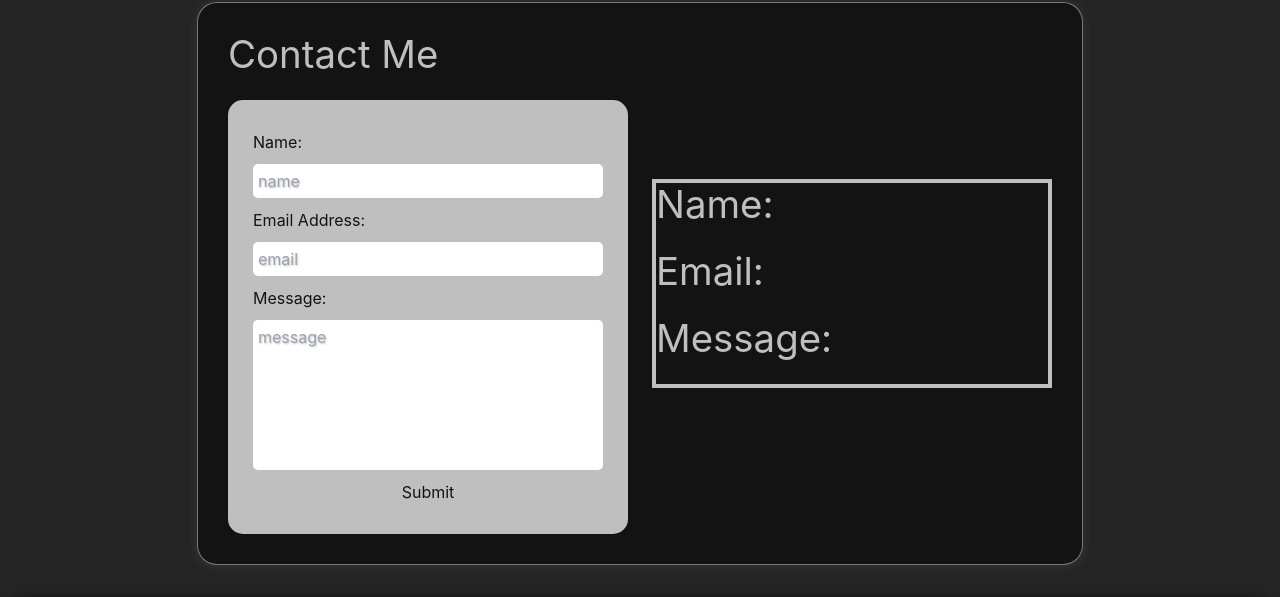
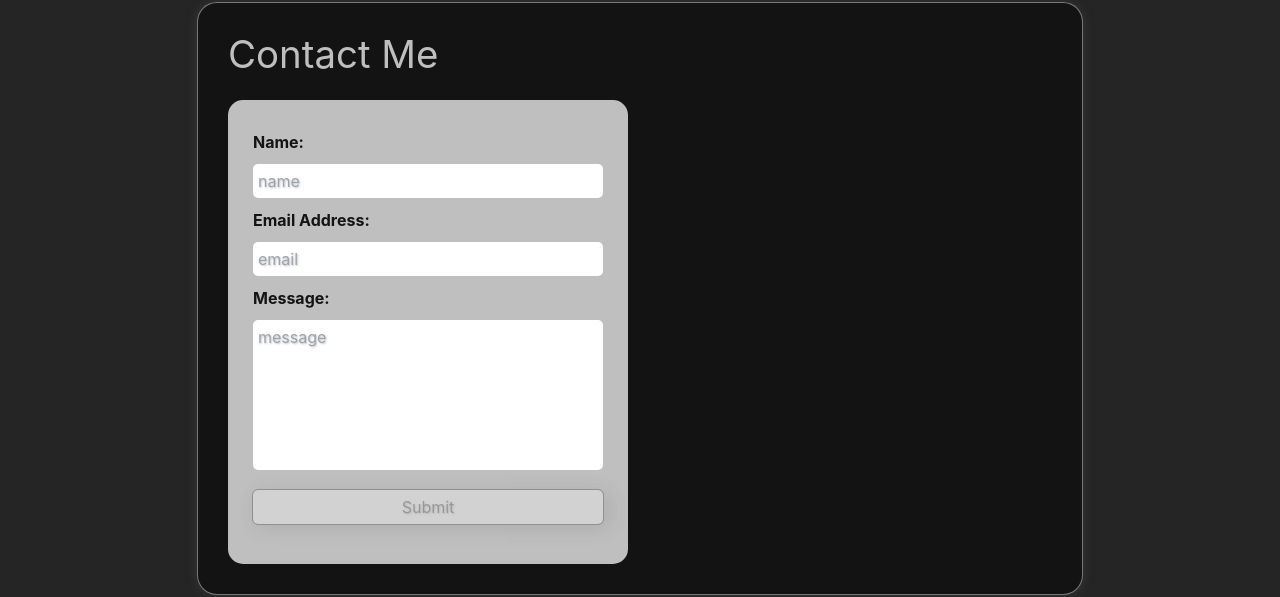
Before and after one commit to rune-encoder/React-Portfolio, a React (Vite) app: page /Contact in a window 1280 px wide. Shown: the part 140-737 px from the top of the page. Built offline with nearby package versions, Linux system fonts and the light colour scheme.

Commit message:
Improved Styling for Contact Form

```diff
--- a/src/pages/Contact.jsx
+++ b/src/pages/Contact.jsx
@@ -1,6 +1,6 @@
 import React, { useState } from "react";
 import "../styles/Contact.css";
-import { isValidEmail, isValidMessage } from "../utils/helpers.js";
+import { isValidName, isValidEmail, isValidMessage } from "../utils/helpers.js";
 
 export default function Contact() {
   const [name, setName] = useState("");
@@ -9,16 +9,23 @@ export default function Contact() {
   const [nameError, setNameError] = useState(false);
   const [emailError, setEmailError] = useState(false);
   const [messageError, setMessageError] = useState(false);
+  const [formValid, setFormValid] = useState(false);
   const [successMessage, setSuccessMessage] = useState("");
-
   const nameMessage = "Please enter your name.";
   const emailMessage = "Please enter a valid email.";
   const messageRequired = "A message is required.";
 
   const validateFields = () => {
-    return name.trim() !== "" && isValidEmail(email) && isValidMessage(message);
+    return isValidName(name) && isValidEmail(email) && isValidMessage(message);
   };
 
+  const updateFormValidity = () => {
+    const isValid =
+      isValidName(name) && isValidEmail(email) && isValidMessage(message);
+    setFormValid(isValid);
+  };
+
+  // ! CREATE BACKEND FUNCTIONALITY TO SEND FORM DATA TO EMAIL
   const handleFormSubmit = (e) => {
     e.preventDefault();
 
@@ -32,6 +39,7 @@ export default function Contact() {
     }
   };
 
+  // ! ADD MORE INFORMATION ABOUT CONTACTING ME
   return (
     <div className="cont-container gap-6 grid laptop:grid-cols-2">
       <div>
@@ -43,9 +51,13 @@ export default function Contact() {
               <input
                 id="name"
                 value={name}
-                onChange={(e) => setName(e.target.value)}
+                onChange={(e) => {
+                  setName(e.target.value);
+                  updateFormValidity();
+                }}
                 onBlur={() => {
-                  setNameError(name.trim() === "");
+                  setNameError(!isValidName(name));
+                  updateFormValidity();
                   setSuccessMessage("");
                 }}
                 type="text"
@@ -53,15 +65,18 @@ export default function Contact() {
               />
               {nameError && <span className="error">{nameMessage}</span>}
             </div>
-
             <div className="form-section">
               <label htmlFor="email">Email Address:</label>
               <input
                 id="email"
                 value={email}
-                onChange={(e) => setEmail(e.target.value)}
+                onChange={(e) => {
+                  setEmail(e.target.value);
+                  updateFormValidity();
+                }}
                 onBlur={() => {
                   setEmailError(!isValidEmail(email));
+                  updateFormValidity();
                   setSuccessMessage("");
                 }}
                 type="email"
@@ -69,15 +84,18 @@ export default function Contact() {
               />
               {emailError && <span className="error">{emailMessage}</span>}
             </div>
-
             <div className="form-section">
               <label htmlFor="message">Message:</label>
               <textarea
                 id="message"
                 value={message}
-                onChange={(e) => setMessage(e.target.value)}
+                onChange={(e) => {
+                  setMessage(e.target.value);
+                  updateFormValidity();
+                }}
                 onBlur={() => {
                   setMessageError(!isValidMessage(message));
+                  updateFormValidity();
                   setSuccessMessage("");
                 }}
                 type="text"
@@ -85,19 +103,20 @@ export default function Contact() {
               />
               {messageError && <span className="error">{messageRequired}</span>}
             </div>
-
             {successMessage && (
               <span className="success">{successMessage}</span>
             )}
-            <button type="submit">Submit</button>
+            <button
+              type="submit"
+              className={formValid ? "" : "disabled"}
+              disabled={!formValid}
+            >
+              Submit
+            </button>
           </form>
         </div>
       </div>
-      <div className="test">
-        <h3>Name: {name}</h3>
-        <h3>Email: {email}</h3>
-        <h3>Message: {message}</h3>
-      </div>
+      {/* ! ADD MORE INFORMATION ABOUT CONTACTING ME */}
     </div>
   );
 }
--- a/src/styles/Contact.css
+++ b/src/styles/Contact.css
@@ -18,12 +18,8 @@
   justify-content: center;
   border-radius: 15px;
   overflow: hidden;
-
-  /* !Revise */
   color: var(--dark);
   background-color: var(--medium);
-  transition: transform 0.15s ease-in;
-
   padding: 30px 25px;
   width: 400px;
   height: auto;
@@ -45,9 +41,13 @@
   padding: 5px;
   border: none;
   border-radius: 5px;
-
   text-shadow: 1px 1px 2px var(--medium);
   background-color: var(--light);
+  color: var(--dark);
+}
+
+.form-section label {
+    font-weight: bold;
     color: var(--dark);
 }
 
@@ -57,26 +57,56 @@
   width: auto;
 }
 
-.test {
-  border: solid 4px var(--medium);
+.error,
+.success {
+  text-align: center;
+  background-color: var(--medium-dark);
+  border-radius: 5px;
+  font-weight: bold;
+  padding: 10px 5px;
+}
+
+.form-group form button {
+  margin: 10px 0;
+  padding: 5px;
+  border: none;
+  border-radius: 5px;
+  filter: opacity(90%);
+  outline: 0.1px solid;
+  outline-color: var(--medium-dark);
+  background-color: var(--always-light);
+  color: var(--always-dark);
+  text-shadow: 1px 1px 2px var(--opacity-medium);
+  filter: drop-shadow(5px 3px 10px var(--opacity-medium));
+  transition: all 0.2s ease-in;
+}
+
+.form-group form button:hover {
+  outline-style: initial;
+  outline-offset: 3px;
+  outline-width: 3px;
+  outline-color: var(--unique);
+  background-color: var(--medium-dark);
+  color: var(--light);
+}
+
+.form-group form button:active {
+  background-color: var(--medium);
+  color: var(--unique);
+}
+
+.disabled {
+  cursor: not-allowed;
+  pointer-events: none;
+  opacity: 0.3;
+}
+
+.success {
+  color: var(--success);
+  border: solid 1px var(--success);
 }
 
 .error {
-    text-align: center;
-    background-color: var(--medium-dark);
   color: var(--warning);
-    border-radius: 5px;
-    font-weight: bold;
   border: solid 1px var(--warning);
-    padding: 10px 5px;
 }
-
-.success {
-    text-align: center;
-    background-color: var(--medium-dark);
-    color: var(--success);
-    border-radius: 5px;
-    font-weight: bold;
-    border: solid 1px var(--success);
-    padding: 10px 5px;
-}
--- a/src/utils/helpers.js
+++ b/src/utils/helpers.js
@@ -1,10 +1,12 @@
 export function isValidEmail(email) {
-    // Basic email format validation
-    const emailPattern = /^[A-Z0-9._%+-]+@[A-Z0-9.-]+\.[A-Z]{2,}$/i;
-    return emailPattern.test(email);
-  };
+  const emailPattern = /^[A-Z0-9._%+-]+@[A-Z0-9.-]+\.[A-Z]{2,}$/i;
+  return emailPattern.test(email);
+}
 
 export function isValidMessage(message) {
-    // Basic message validation
-    return message.length > 0;
-  };
+  return message.length > 0; // Checks that the message is not empty
+}
+
+export function isValidName(name) {
+  return name.trim() !== ""; // Checks that the name is not empty or just spaces
+}
```
Lines whose indentation alone changed are shown as unchanged.
